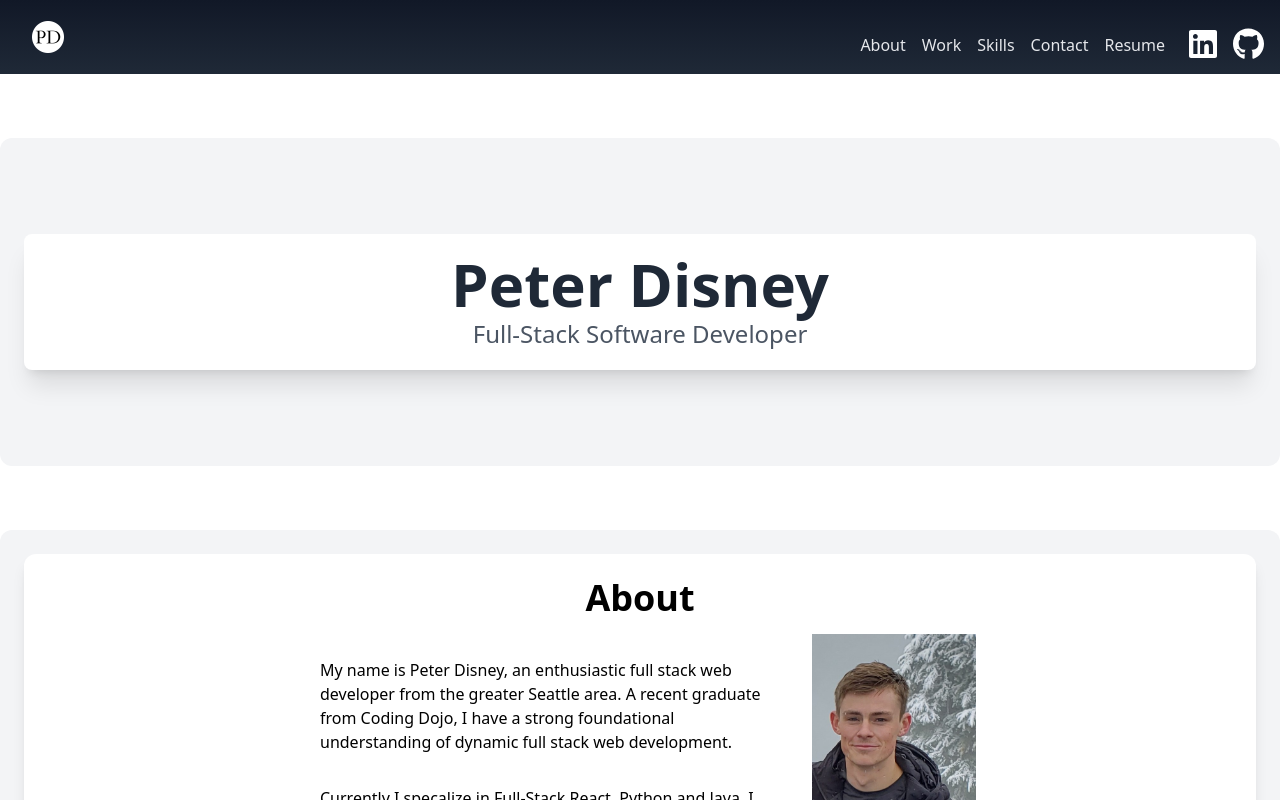
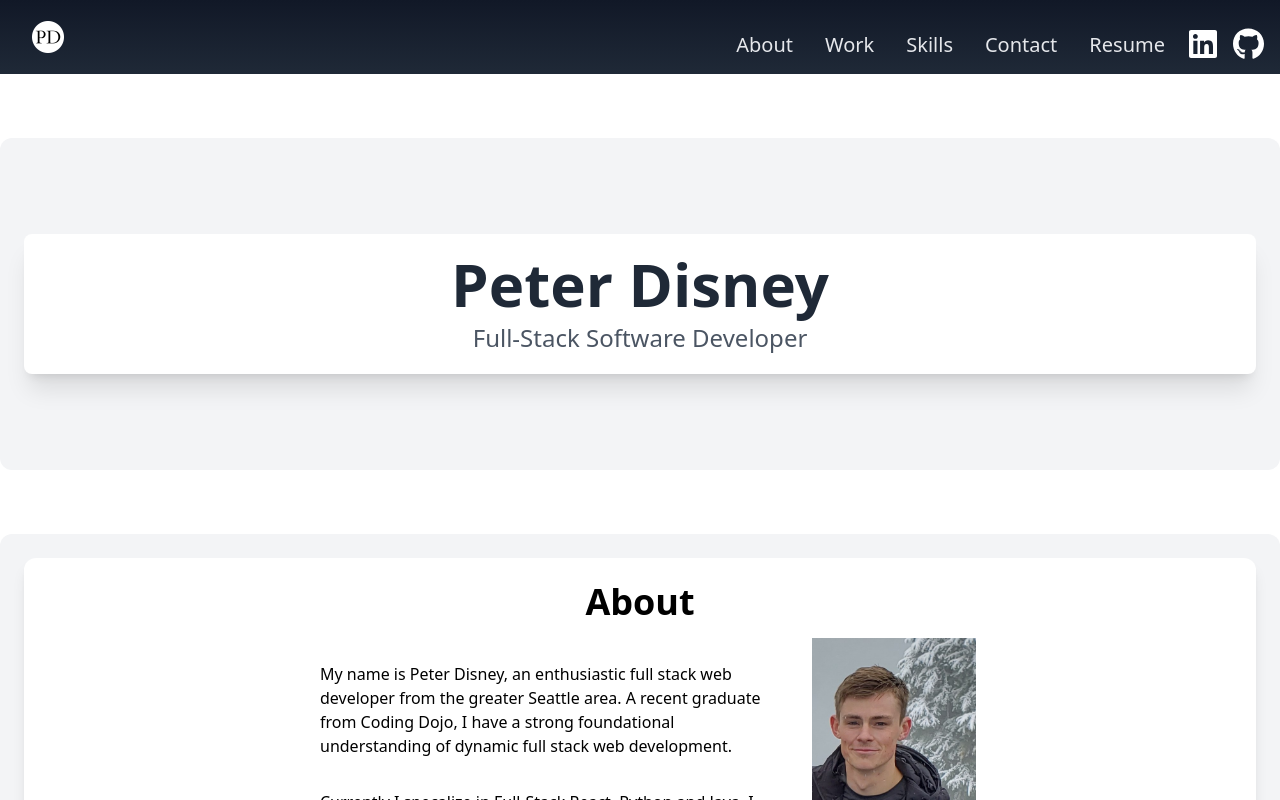
Before and after one commit to PeterDisney/Peter_Portfolio, a React (Create React App) app in the folder client/: page / in a window 1280 px wide. Shown: the top 800 px of the page. Built offline with nearby package versions, Linux system fonts and the light colour scheme.

Commit message:
updated navbar text size

```diff
--- a/client/src/components/Navbar2.jsx
+++ b/client/src/components/Navbar2.jsx
@@ -55,30 +55,30 @@ const Navbar2 = () => {
         <div className="flex-grow items-center lg:flex items-center">
           <a
             href="#about"
-            className="block mt-4 lg:flex-1 lg:inline-block lg:mt-0 text-gray-200 hover:text-white mr-4"
+            className="block mt-4 lg:flex-1 lg:inline-block lg:mt-0 text-xl text-gray-200 hover:text-white mx-4"
           >
             About
           </a>
           <a
             href="#work"
-            className="block mt-4 lg:flex-2 lg:inline-block lg:mt-0 text-gray-200 hover:text-white mr-4"
+            className="block mt-4 lg:flex-2 lg:inline-block lg:mt-0 text-xl text-gray-200 hover:text-white mx-4"
           >
             Work
           </a>
           <a
             href="#skills"
-            className="block mt-4 lg:flex-3 lg:inline-block lg:mt-0 text-gray-200 hover:text-white mr-4"
+            className="block mt-4 lg:flex-3 lg:inline-block lg:mt-0 text-xl text-gray-200 hover:text-white mx-4"
           >
             Skills
           </a>
           <a
             href="#contact"
-            className="block mt-4 lg:flex-4 lg:inline-block lg:mt-0 text-gray-200 hover:text-white mr-4"
+            className="block mt-4 lg:flex-4 lg:inline-block lg:mt-0 text-xl text-gray-200 hover:text-white mx-4"
           >
             Contact
           </a>
           <a
-            className="block mt-4 lg:flex-5 lg:inline-block lg:mt-0 text-gray-200 hover:text-white mr-4"
+            className="block mt-4 lg:flex-5 lg:inline-block lg:mt-0 text-xl text-gray-200 hover:text-white mx-4"
             target="_blank"
             rel="noopener noreferrer"
             href={Resume}
@@ -88,7 +88,7 @@ const Navbar2 = () => {
           >
             Resume
           </a>
-          <div className="flex-grow items-center sm:mt-2 md:mt-2 lg:mt-0 lg:flex lg:items-center xl:mt-0">
+          <div className="flex-grow items-center mt-2 sm:mt-2 md:mt-2 lg:mt-0 lg:flex lg:items-center xl:mt-0">
             <a
               className="text-white hover:text-lg transition-all duration-10 mx-2 my-1"
               target="_blank"
--- a/client/src/views/Main.jsx
+++ b/client/src/views/Main.jsx
@@ -56,7 +56,7 @@ const Main = () => {
                   <h2 className="text-6xl font-bold text-gray-800">
                     Peter Disney
                   </h2>
-                  <p className="mt-1 text-2xl text-gray-600">
+                  <p className="mt-2 text-2xl text-gray-600">
                     Full-Stack Software Developer
                   </p>
                 </div>
```
